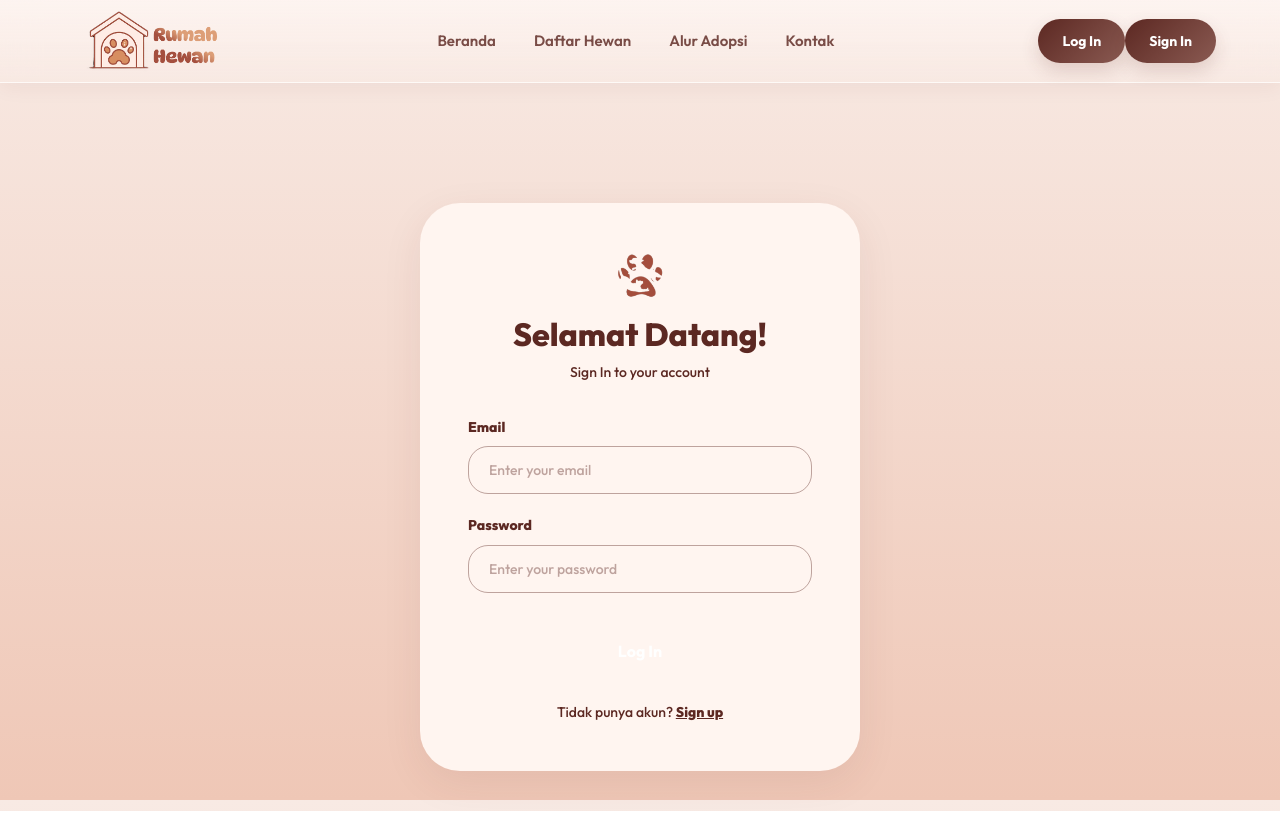
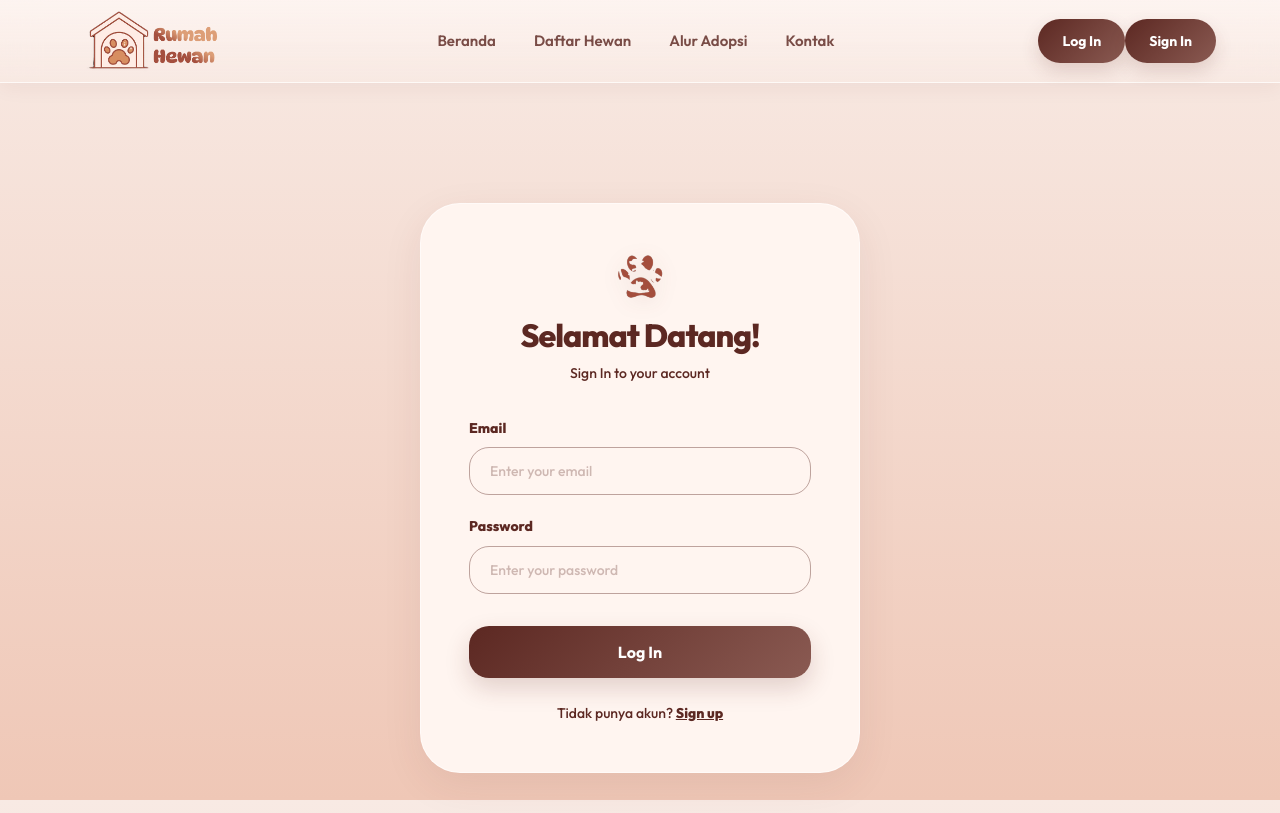
Before and after one commit to IzzatFA/PetShop, a React app in the folder frontend/: page /login in a window 1280 px wide. Built offline with nearby package versions, Linux system fonts and the light colour scheme; the HTML template or start-up script is replaced by a standard one.

Commit message:
more css fixes

```diff
--- a/frontend/src/pages/Register.css
+++ b/frontend/src/pages/Register.css
@@ -1,172 +1,206 @@
 .reg-page {
-  background: var(--dh-bg-gradient);
-  min-height: 100vh;
-  font-family: 'Outfit', 'Inter', sans-serif;
-  color: var(--dh-text);
   position: relative;
   display: flex;
   flex-direction: column;
+  min-height: 100vh;
+  background: var(--bg-gradient);
+  font-family: 'Outfit', 'Inter', sans-serif;
+  color: var(--text-primary);
+}
+
+.navbar-container{
+  position: sticky;
+  top: 0;
+  z-index: 100;
 }
 
 .reg-content {
+  position: relative;
+  z-index: 10;
   flex: 1;
   display: flex;
   align-items: center;
   justify-content: center;
-  position: relative;
-  z-index: 10;
-  padding: 120px 24px 40px; /* Increased top padding */
+  padding: 120px 24px 40px;
 }
 
-.reg-bg-dog {
+/* BG IMAGES */
+.reg-bg-dog,
+.reg-bg-cat {
   position: absolute;
   bottom: 0;
-  left: 0;
   width: 35vw;
   max-width: 400px;
   z-index: 1;
+  opacity: .95;
+  pointer-events: none;
 }
 
-.reg-bg-cat {
-  position: absolute;
-  bottom: 0;
-  right: 0;
-  width: 35vw;
-  max-width: 400px;
-  z-index: 1;
+.reg-bg-dog { left: 0; }
+.reg-bg-cat { right: 0; }
+
+/* CARD */
+.reg-card {
+  position: relative;
+  z-index: 5;
+  width: 100%;
+  max-width: 440px;
+  padding: 46px 42px;
+  border: 1px solid rgba(255,255,255,.58);
+  border-radius: 36px;
+  background: rgba(255,255,255,.74);
+  backdrop-filter: blur(18px);
+  -webkit-backdrop-filter: blur(18px);
+  box-shadow: 0 16px 40px rgba(92,40,34,.1);
 }
 
-.reg-card {
-  background-color: #FFF5F0;
-  border-radius: 40px;
-  padding: 48px;
-  width: 100%;
-  max-width: 440px;
-  box-shadow: 0 12px 40px rgba(92, 40, 34, 0.08);
-  position: relative;
-  z-index: 5;
-}
-
+/* HEADER */
 .reg-header {
+  margin-bottom: 32px;
   text-align: center;
-  margin-bottom: 32px;
 }
 
 .reg-paw-icon {
-  color: var(--dh-primary);
-  margin-bottom: 16px;
   display: flex;
   justify-content: center;
+  margin-bottom: 16px;
+  color: var(--primary);
+}
+
+.reg-paw-icon img {
+  filter: drop-shadow(0 4px 10px rgba(92,40,34,.12));
 }
 
 .reg-title {
-  font-size: 32px;
+  margin: 0 0 10px;
+  font-size: 2rem;
   font-weight: 900;
-  color: var(--dh-primary);
-  margin: 0 0 8px 0;
+  letter-spacing: -1px;
+  color: var(--primary);
 }
 
 .reg-subtitle {
-  font-size: 14px;
-  color: var(--dh-text-light);
   margin: 0;
+  font-size: .92rem;
   font-weight: 500;
+  color: var(--text-muted);
 }
 
+/* FORM */
 .reg-form-group {
   margin-bottom: 20px;
 }
 
 .reg-label {
   display: block;
-  font-size: 14px;
+  margin-bottom: 8px;
+  font-size: .9rem;
   font-weight: 800;
-  color: var(--dh-primary);
-  margin-bottom: 8px;
+  color: var(--primary);
 }
 
 .reg-input {
   width: 100%;
-  background-color: transparent;
-  border: 1px solid rgba(92, 40, 34, 0.4);
-  border-radius: 20px;
-  padding: 14px 20px;
-  font-size: 14px;
+  padding: 15px 18px;
+  border: 1px solid rgba(92,40,34,.16);
+  border-radius: 18px;
+  background: rgba(255,255,255,.7);
+  color: var(--text-primary);
+  font-size: .95rem;
   font-family: inherit;
-  color: var(--dh-primary);
   box-sizing: border-box;
+  transition: border-color .2s ease, box-shadow .2s ease, background .2s ease;
 }
 
 .reg-input::placeholder {
-  color: rgba(92, 40, 34, 0.4);
+  color: var(--text-muted);
+  opacity: .75;
   font-weight: 500;
 }
 
 .reg-input:focus {
   outline: none;
-  border-color: var(--dh-primary);
-  box-shadow: 0 0 0 2px rgba(92, 40, 34, 0.1);
+  border-color: var(--primary);
+  background: rgba(255,255,255,.92);
+  box-shadow: 0 0 0 4px var(--primary-light);
 }
 
+/* BUTTON */
 .reg-btn {
   width: 100%;
-  background-color: var(--dh-primary);
+  margin-top: 12px;
+  padding: 16px;
+  border: none;
+  border-radius: 999px;
+  background: linear-gradient(135deg, var(--primary), var(--accent));
   color: white;
-  border: none;
-  border-radius: 20px;
-  padding: 16px;
-  font-size: 16px;
+  font-size: 1rem;
   font-weight: 700;
   cursor: pointer;
-  transition: opacity 0.2s;
-  margin-top: 12px;
+  box-shadow: 0 10px 24px rgba(92,40,34,.18);
+  transition: transform .22s ease, box-shadow .22s ease, opacity .22s ease;
 }
 
 .reg-btn:hover {
-  opacity: 0.9;
+  transform: translateY(-2px);
+  box-shadow: 0 14px 28px rgba(92,40,34,.24);
 }
 
 .reg-btn:disabled {
-  opacity: 0.6;
+  opacity: .6;
   cursor: not-allowed;
 }
 
+/* FOOTER */
 .reg-footer-text {
+  margin-top: 24px;
   text-align: center;
-  margin-top: 24px;
-  font-size: 14px;
-  color: var(--dh-text-light);
+  font-size: .9rem;
   font-weight: 500;
+  color: var(--text-muted);
 }
 
 .reg-link {
-  color: var(--dh-primary);
+  color: var(--primary);
   font-weight: 800;
   text-decoration: none;
+  transition: opacity .2s ease, transform .2s ease;
 }
 
-.reg-error {
-  background-color: #FCE9DF;
-  color: var(--dh-primary);
-  padding: 12px;
-  border-radius: 12px;
-  font-size: 14px;
-  font-weight: 600;
-  margin-bottom: 24px;
-  text-align: center;
+.reg-link:hover {
+  opacity: .9;
 }
 
+/* ERROR */
+.reg-error {
+  margin-bottom: 24px;
+  padding: 12px 14px;
+  border: 1px solid rgba(92,40,34,.08);
+  border-radius: 14px;
+  background: rgba(239,199,182,.4);
+  color: var(--primary);
+  text-align: center;
+  font-size: .9rem;
+  font-weight: 700;
+}
+
+/* MOBILE */
 @media (max-width: 768px) {
-  .reg-card {
-    padding: 32px 24px;
-    margin-top: 20px;
+  .reg-content {
+    padding: 100px 16px 28px;
   }
 
-  .reg-content {
-    padding: 100px 16px 24px;
+  .reg-card {
+    padding: 34px 24px;
+    border-radius: 28px;
   }
 
-  .reg-bg-dog, .reg-bg-cat {
-    display: none; /* Hide background cutouts on mobile to prevent overlapping forms */
+  .reg-title {
+    font-size: 1.7rem;
+  }
+
+  .reg-bg-dog,
+  .reg-bg-cat {
+    display: none;
   }
 }
--- a/frontend/src/pages/Register.jsx
+++ b/frontend/src/pages/Register.jsx
@@ -37,7 +37,9 @@ export default function Register() {
 
   return (
     <div className="reg-page">
-      <Navbar />
+      <div className='navbar-container'>
+        <Navbar />
+      </div>
 
       {/* Placeholder images from internet for dog and cat cutouts */}
       <img src={hero1} alt="Dog" className="reg-bg-dog" />
```
